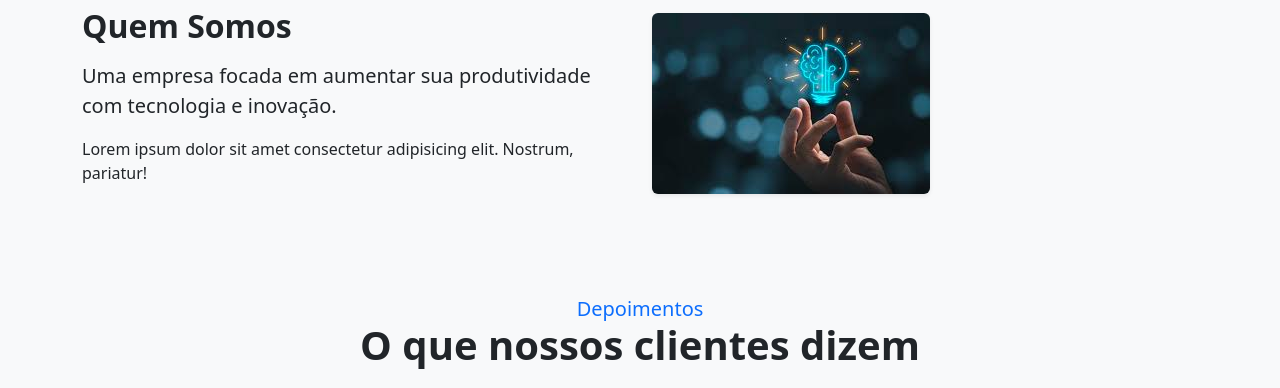
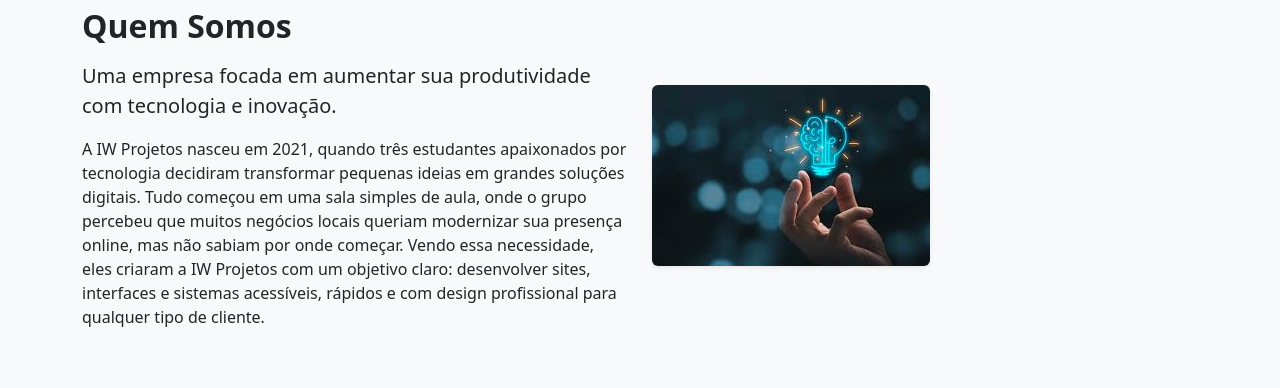
Before and after one commit to JuliaBandFSilva/landignpageiw, a plain HTML site: page index.html in a window 1280 px wide. Shown: the part 1420-1808 px from the top of the page. Drawn offline with nearby package versions, Linux system fonts and the light colour scheme; a script that the page names is missing.

Commit message:
Update index.html

```diff
--- a/index.html
+++ b/index.html
@@ -160,7 +160,10 @@
                     Uma empresa focada em aumentar sua produtividade com tecnologia e inovação.
                 </p>
                 <p>
-                    Lorem ipsum dolor sit amet consectetur adipisicing elit. Nostrum, pariatur!
+                   A IW Projetos nasceu em 2021, quando três estudantes apaixonados por tecnologia decidiram transformar pequenas ideias em grandes soluções digitais. Tudo começou em uma sala simples de aula, onde o grupo percebeu que muitos negócios locais queriam modernizar sua presença online, mas não sabiam por onde começar.
+
+Vendo essa necessidade, eles criaram a IW Projetos com um objetivo claro:
+desenvolver sites, interfaces e sistemas acessíveis, rápidos e com design profissional para qualquer tipo de cliente.
                 </p>
             </div>
 
```
